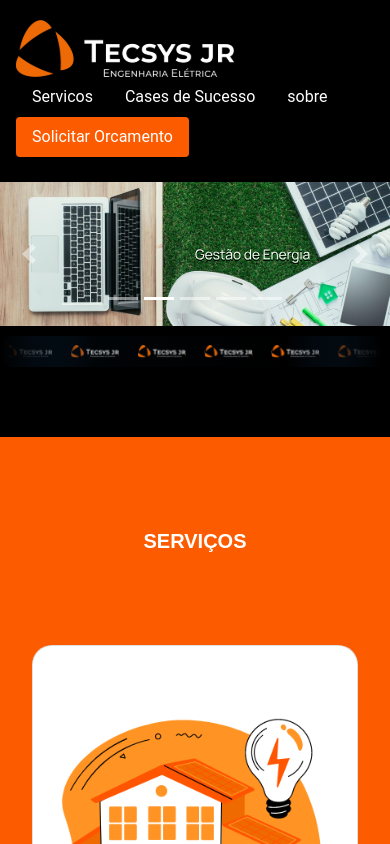
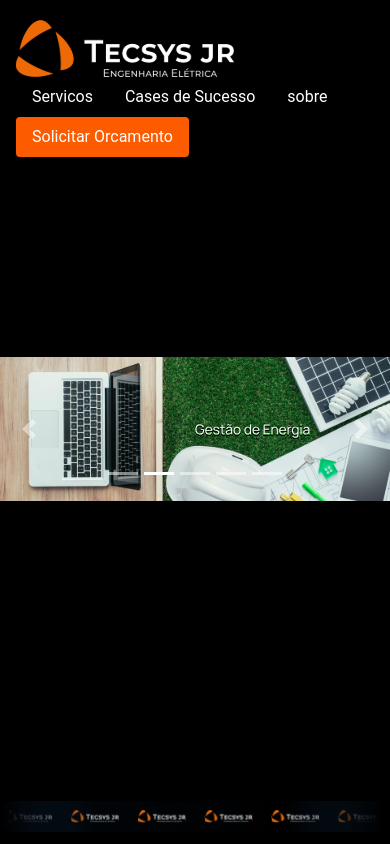
Before and after one commit to sitetecsys/soft-tecsys, an Angular app: page / in a window 390 px wide. Shown: the top 844 px of the page. Built offline with nearby package versions, Linux system fonts and the light colour scheme.

Commit message:
feito ajuste na tela inicial na responsividade para mobile e tbm no fotter de solicitar orcamento

```diff
--- a/src/app/principal/principal.component.html
+++ b/src/app/principal/principal.component.html
@@ -1,5 +1,5 @@
-<nav id="navbar-example2" class="navbar  .navbar-color-principal"
-    style="background-color: #000000; padding-bottom: 25px; padding-top: 20px;">
+<nav id="navbar-example2" class="navbar  .navbar-color-principal carrousel-moving"
+    style="background-color: #000000;  padding-top: 20px;">
     <img src="../../assets/images/Logo Tecsys.svg">
 
     <ul class="nav nav-pills">
--- a/src/app/principal/principal.component.scss
+++ b/src/app/principal/principal.component.scss
@@ -154,7 +154,19 @@ figcaption {
     font-weight: 700;
     font-size: 30px;
 }
+.footer-principal {
+    // margin-top: auto;
+    // margin-bottom: auto;
+    // margin-left: auto;
+    // margin-right: auto;
+    // display: flex;
+    padding-top: 10px;
+    padding-bottom: 70px;
 
+}
+.carrousel-moving{
+    padding-bottom: 25px;
+}
 // Small devices (landscape phones, 576px and up)  ///////////////////////////////// CELULAR ////////////////////////
 @media (min-width: 1px) {
     .texto-footer {
@@ -162,7 +174,7 @@ figcaption {
         color: #fff;
         text-align: center;
         top: 1px;
-        width: 315px;
+        width: 345px;
         line-height: 30px;
         height: 30px;
     }
@@ -176,9 +188,22 @@ figcaption {
         color: #fff;
         text-align: center;
         top: 60px;
-        width: 200px;
+        width: 220px;
         line-height: 30px;
         height: 30px;
+
+    }
+    .carrousel-moving{
+        padding-bottom: 200px;
+    }
+    .footer-principal {
+        // margin-top: auto;
+        // margin-bottom: auto;
+        // margin-left: auto;
+        // margin-right: auto;
+        // display: flex;
+        padding-top: 300px;
+        padding-bottom: 70px;
 
     }
 }
@@ -292,14 +317,3 @@ figcaption {
         height: 30px;
     }
 }
-
-.footer-principal {
-    // margin-top: auto;
-    // margin-bottom: auto;
-    // margin-left: auto;
-    // margin-right: auto;
-    // display: flex;
-    padding-top: 10px;
-    padding-bottom: 70px;
-
-}
```
